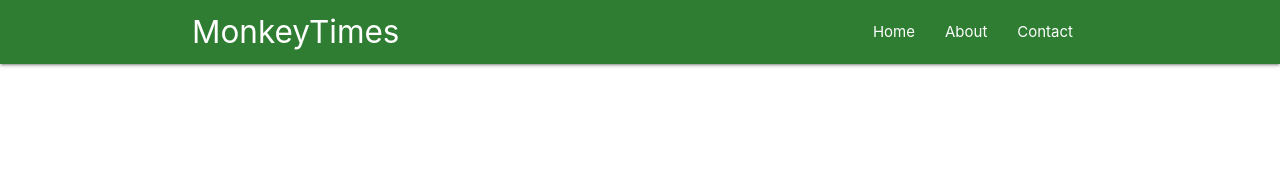
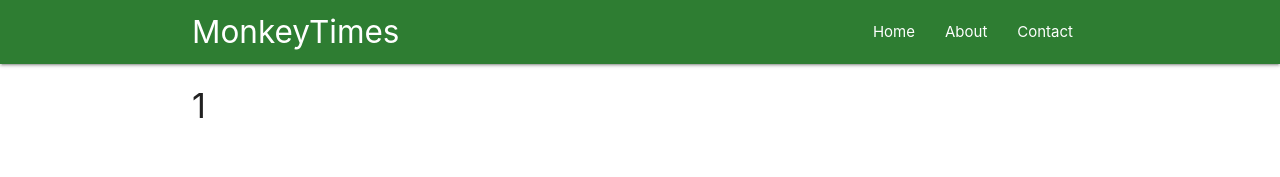
Before and after one commit to Torrie-Leung/MonkeyTimes, a React (Create React App) app in the folder monkey-times/: page /1 in a window 1280 px wide. Shown: the top 177 px of the page. Built offline with nearby package versions, Linux system fonts and the light colour scheme.

Commit message:
grab a Route Parameter inside a component

```diff
--- a/monkey-times/src/App.js
+++ b/monkey-times/src/App.js
@@ -4,6 +4,8 @@
 import Home from './components/Home'
 import About from './components/About'
 import Contact from './components/Contact'
+import Post from './components/Post'
+
 
 
 export class App extends Component {
@@ -15,6 +17,7 @@
           <Route exact path= '/' component={Home}/>
           <Route path= '/about' component={About}/>
           <Route path= '/contact' component={Contact}/>
+          <Route path='/:post_id' component={Post} />
         </div>
       </Router>
 
--- /dev/null
+++ b/monkey-times/src/components/Post.js
@@ -0,0 +1,23 @@
+import React, { Component } from 'react'
+
+class Post extends Component {
+  state = {
+    id: null
+  }
+  componentDidMount(){
+    //console.log(this.props)
+    let id = this.props.match.params.post_id
+    this.setState({
+      id:id
+    })
+  }
+  render(){
+    return(
+      <div className="container">
+        <h4>{this.state.id}</h4>
+      </div>
+    )
+  }
+}
+
+export default Post
```
